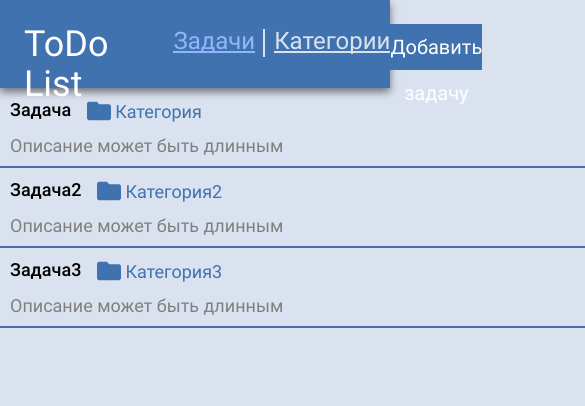
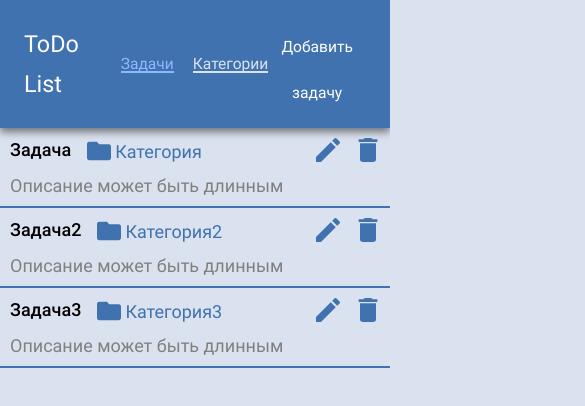
Before and after one commit to surfstudio/frontend-interview-test_todo, a React (Create React App) app: page /tasks in a window 390 px wide. Shown: the top 406 px of the page, 585 px wide, since content can reach past the window. Built offline with nearby package versions, Linux system fonts and the light colour scheme.

Commit message:
fix: improve adaptivity

```diff
--- a/src/components/App/App.css
+++ b/src/components/App/App.css
@@ -1,16 +1,16 @@
-html {
-	background-color: #dbe2ef;
+.app {
+	display: flex;
+	flex-direction: column;
 }
 
-/* Lists */
 .list-item {
 	box-sizing: border-box;
 	padding: 10px;
 	margin: auto;
 	display: flex;
 	justify-content: space-between;
-	width: 1000px;
-	height: 80px;
+	max-width: 1000px;
+	min-height: 80px;
 	border-bottom: 2px solid #3f72af;
 }
 
--- a/src/components/App/App.tsx
+++ b/src/components/App/App.tsx
@@ -9,7 +9,7 @@ import { Categories } from '../Lists/Categories';
 
 function App() {
 	return (
-		<div className="App">
+		<div className="app">
 			<Header />
 			<Routes>
 				<Route path="/tasks" element={<Tasks />} />
--- a/src/components/Header/Header.css
+++ b/src/components/Header/Header.css
@@ -1,9 +1,10 @@
 .header {
 	max-width: 1280px;
 	margin: auto;
+	width: 100%;
 	background-color: #3f72af;
 	box-sizing: border-box;
-	height: 88px;
+	min-height: 88px;
 	padding: 24px;
 	color: #fff;
 	display: flex;
@@ -12,9 +13,9 @@
 
 .header-title {
 	font-weight: 400;
-	font-size: 36px;
+	font-size: calc(clamp(20px, 6vw, 36px));
 	line-height: 40px;
-	margin-right: 65px;
+	margin-right: calc(clamp(20px, 5vw, 65px));
 }
 
 .header-nav {
@@ -42,25 +43,10 @@
 }
 
 .header-list-item a {
-	font-size: 24px;
+	font-size: calc(clamp(15px, 4vw, 24px));
 	line-height: 2px;
 	color: #dbe2ef;
 	position: relative;
-}
-
-/* .header-list-item a:first-child {
-    border-right: 2px solid #dbe2ef;
-  } */
-
-[href='/tasks']::after {
-	content: '';
-	box-sizing: border-box;
-	width: 0;
-	height: 28px;
-	border-right: 2px solid #dbe2ef;
-	position: absolute;
-	top: 2px;
-	left: 90px;
 }
 
 .header-list-item-active a {
@@ -73,7 +59,7 @@
 	height: 46px;
 	border: none;
 	color: #fff;
-	font-size: 20px;
+	font-size: calc(clamp(15px, 4vw, 20px));
 	line-height: 46px;
 	background-color: #3f72af;
 }
--- a/src/components/Modal/Modal.css
+++ b/src/components/Modal/Modal.css
@@ -19,8 +19,10 @@
 }
 
 .modal__content {
+	display: flex;
+	flex-direction: column;
 	box-sizing: border-box;
-	width: 800px;
+	max-width: 800px;
 	padding: 24px;
 	background: #dbe2ef;
 	box-shadow: 0px 8px 24px rgba(0, 0, 0, 0.5);
@@ -28,7 +30,7 @@
 }
 
 .modal__content.small {
-	width: 600px;
+	max-width: 600px;
 }
 
 .modal__content-header {
@@ -93,7 +95,7 @@
 
 .modalinput-wrapper {
 	box-sizing: border-box;
-	width: 364px;
+	max-width: 364px;
 	position: relative;
 	margin-bottom: 34px;
 }
@@ -137,7 +139,7 @@
 	resize: none;
 	box-sizing: border-box;
 	width: 100%;
-	height: 72px;
+	min-height: 72px;
 	margin-bottom: 24px;
 	background: transparent;
 	border: 2px solid #3f72af;
@@ -161,7 +163,8 @@
 	cursor: pointer;
 	box-sizing: border-box;
 	width: 364px;
-	height: 24px;
+	width: calc(clamp(100%, 100%, 364px));
+	min-height: 24px;
 	position: relative;
 	z-index: 1;
 }
@@ -193,7 +196,8 @@
 	background: #dbe2ef;
 	border: 2px solid #3f72af;
 	border-radius: 4px;
-	width: 364px;
+	max-width: 364px;
+	width: 100%;
 }
 
 .dropdown .dropdown-content .dropdown-item {
@@ -201,7 +205,8 @@
 	left: -2px;
 	box-sizing: border-box;
 	padding: 10px;
-	width: 364px;
+	max-width: 364px;
+	width: 100%;
 	border: none;
 	border-radius: 4px;
 	color: #3f72af;
--- a/src/components/Modal/ModalBtn.css
+++ b/src/components/Modal/ModalBtn.css
@@ -1,7 +1,8 @@
 .modalbtn {
 	box-sizing: border-box;
-	height: 46px;
-	width: 120px;
+	min-height: 46px;
+	max-width: 120px;
+	width: 100%;
 	font-weight: 400;
 	font-size: 20px;
 	line-height: 46px;
@@ -22,5 +23,6 @@
 }
 
 .modalbtn.primary.large {
-	width: 200px;
+	max-width: 200px;
+	width: 100%;
 }
```
